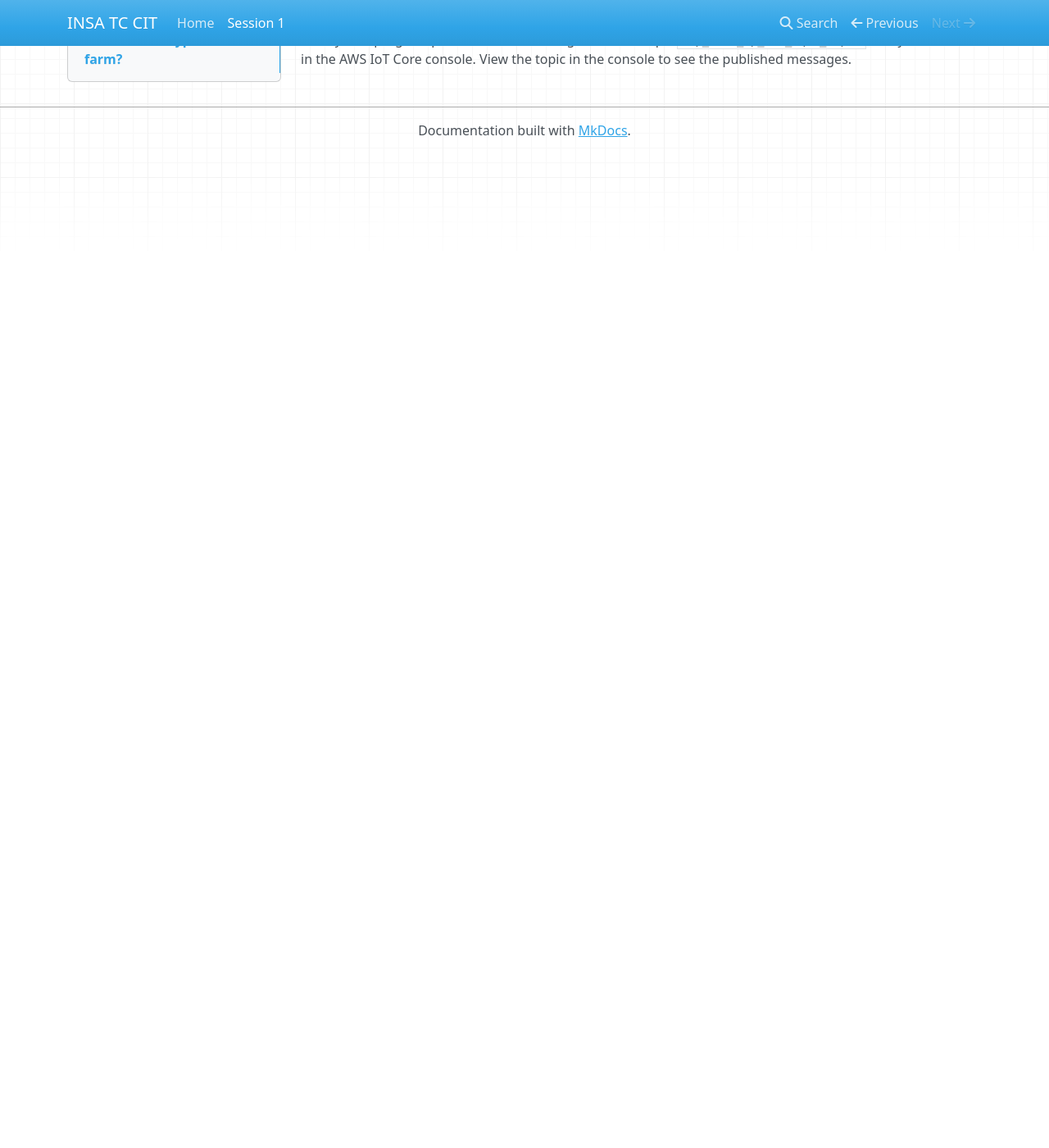
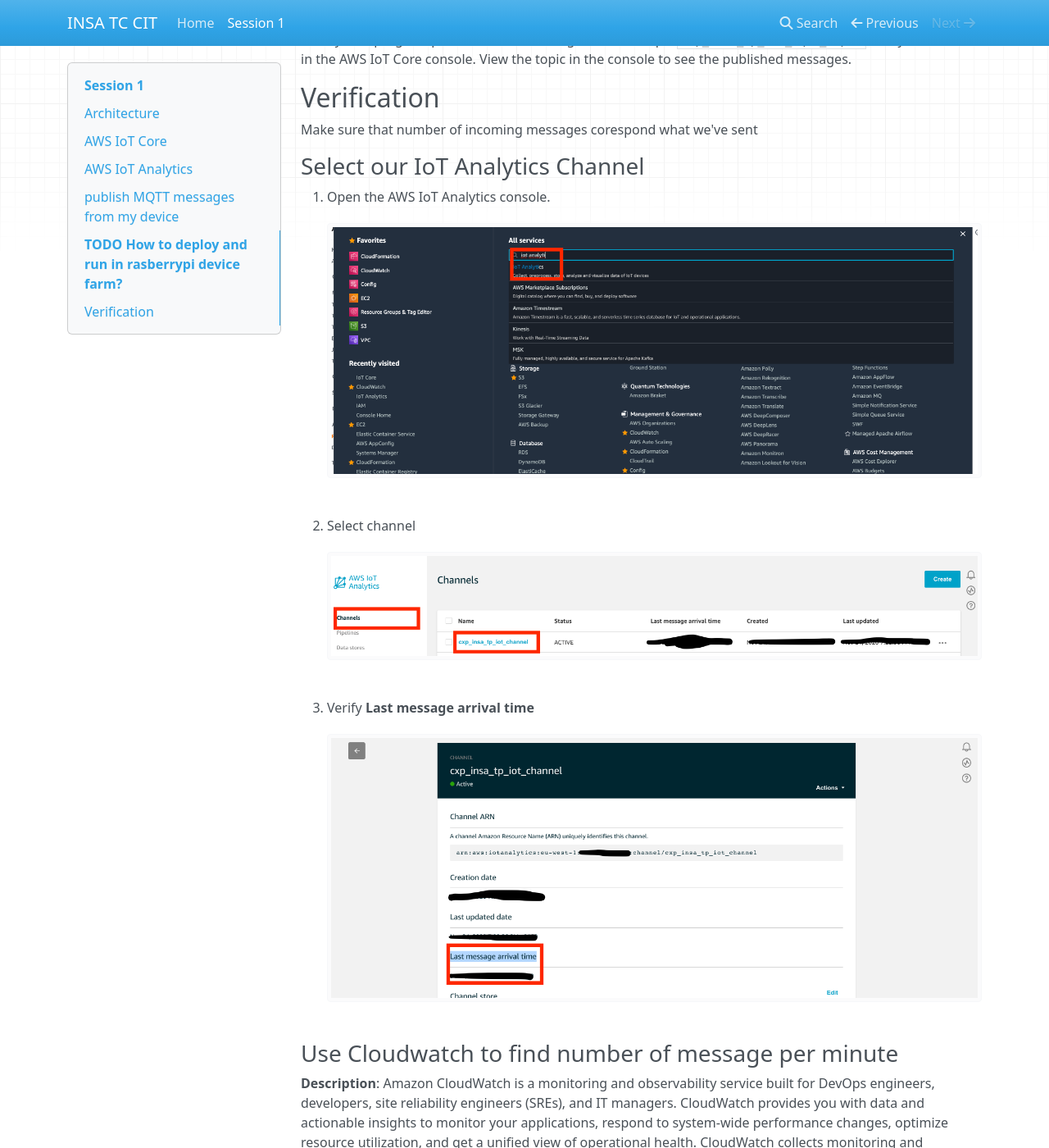
Before and after one commit to martinwangjian/insa_tc_cit_tp, an MkDocs documentation site: the page built from docs/1_publish_mqtt/README.md, in a window 1280 px wide and 1400 px high, scrolled down 20980 px. Shown: the whole window at 82% size. Built offline with MkDocs 1.6.1, drawn with Linux system fonts in a browser that asks for light colours; nearby versions of some CDN libraries; before the commit the page ends 21167 px from its top, so only the background shows below that; some of the changed text lies outside the part shown.

Commit message:
feat: add verfication mqtt incoming messages

````diff
--- a/docs/1_publish_mqtt/README.md
+++ b/docs/1_publish_mqtt/README.md
@@ -200,3 +200,31 @@
 ```
 
 The Python program publishes 1000 messages/s to the topic `cxp_insa_tp_iot_mqtt_topic` that you created in the AWS IoT Core console. View the topic in the console to see the published messages.
+
+## Verification
+Make sure that number of incoming messages corespond what we've sent
+
+### Select our IoT Analytics Channel
+1. Open the AWS IoT Analytics console.
+![](img/iot_analytics_service.png)
+
+1. Select channel
+![](img/iot_analytics_channel.png)
+
+1. Verify __Last message arrival time__
+![](img/iot_analytics_channel_last_msg.png)
+
+### Use Cloudwatch to find number of message per minute
+__Description__: Amazon CloudWatch is a monitoring and observability service built for DevOps engineers, developers, site reliability engineers (SREs), and IT managers. CloudWatch provides you with data and actionable insights to monitor your applications, respond to system-wide performance changes, optimize resource utilization, and get a unified view of operational health. CloudWatch collects monitoring and operational data in the form of logs, metrics, and events, providing you with a unified view of AWS resources, applications, and services that run on AWS and on-premises servers.
+
+1. In __Monitoring__ section, click on `:`
+![](img/cloudwatch_1.png)
+
+1. Then __View in mertics__
+![](img/cloudwatch_2.png)
+
+1. Select __1 minute__ as as __Period__
+![](img/cloudwatch_3.png)
+
+1. Verify there are 1200-1300 messages/minute
+![](img/cloudwatch_4.png)
````
Also changed, not shown: docs/1_publish_mqtt/img/cloudwatch_1.png (added), docs/1_publish_mqtt/img/cloudwatch_2.png (added), docs/1_publish_mqtt/img/cloudwatch_3.png (added), docs/1_publish_mqtt/img/cloudwatch_4.png (added), docs/1_publish_mqtt/img/iot_analytics_channel.png (added), docs/1_publish_mqtt/img/iot_analytics_channel_last_msg.png (added).
